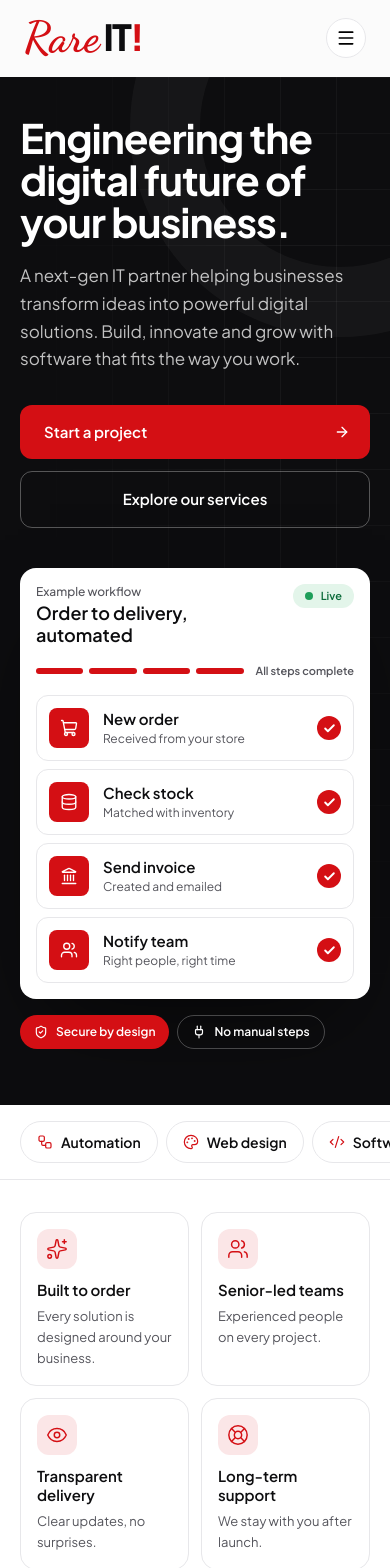
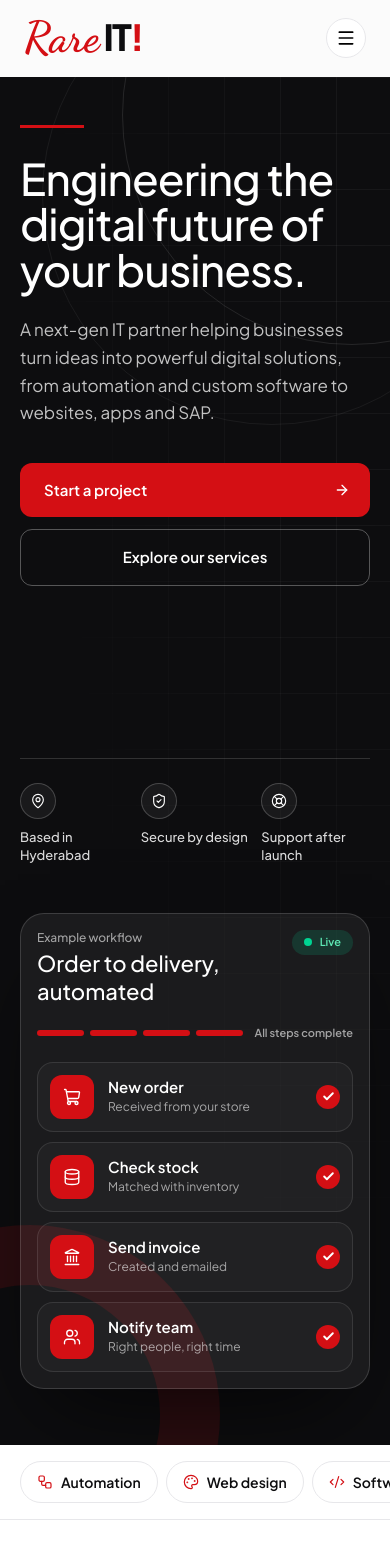
Before and after one commit to rarefictioncloud-dev/rareit, a React (Vite) app: page / in a window 390 px wide. Shown: the top 1568 px of the page. Built offline with nearby package versions, Linux system fonts and the light colour scheme.

Commit message:
changes made

```diff
--- a/src/pages/Home.jsx
+++ b/src/pages/Home.jsx
@@ -42,10 +42,14 @@ import {
    },
    fontFamily: {
      sans: ["Inter", "system-ui", "sans-serif"],
-     display: ['"Space Grotesk"', "Inter", "sans-serif"],
+     display: ['"Fraunces"', "Georgia", "serif"],   // refined serif for headings
    }
    Fonts (index.html <head>):
-   <link rel="stylesheet" href="https://fonts.googleapis.com/css2?family=Inter:wght@400;500;600;700&family=Space+Grotesk:wght@500;600;700&display=swap">
+   <link rel="preconnect" href="https://fonts.googleapis.com">
+   <link rel="preconnect" href="https://fonts.gstatic.com" crossorigin>
+   <link rel="stylesheet" href="https://fonts.googleapis.com/css2?family=Fraunces:opsz,wght@9..144,400..600&family=Inter:wght@400;500;600;700&display=swap">
+
+   (Prefer the previous sans look? Set display to Space Grotesk again.)
    ===================================================================== */
 
 /* ---------- DATA ---------- */
@@ -54,6 +58,12 @@ const pillars = [
   { icon: Users, title: "Senior-led teams", text: "Experienced people on every project." },
   { icon: Eye, title: "Transparent delivery", text: "Clear updates, no surprises." },
   { icon: LifeBuoy, title: "Long-term support", text: "We stay with you after launch." },
+];
+
+const heroTrust = [
+  { icon: MapPin, label: "Based in Hyderabad" },
+  { icon: ShieldCheck, label: "Secure by design" },
+  { icon: LifeBuoy, label: "Support after launch" },
 ];
 
 const services = [
@@ -181,8 +191,8 @@ const contact = [
 
 /* ---------- STYLE HELPERS ---------- */
 const wrap = "mx-auto w-[min(1280px,100%-40px)] sm:w-[min(1280px,100%-64px)]";
-const sectionY = "py-14 sm:py-20 lg:py-28";
-const h2Cls = "text-balance font-display font-bold leading-[1.08] tracking-tight text-[clamp(28px,4vw,52px)]";
+const sectionY = "py-16 sm:py-20 lg:py-28";
+const h2Cls = "text-balance font-display font-medium leading-[1.1] tracking-[-0.015em] text-[clamp(30px,4vw,52px)]";
 const focusRing = "focus-visible:outline focus-visible:outline-2 focus-visible:outline-offset-2 focus-visible:outline-brand";
 // Lets a horizontal scroller run edge-to-edge on phones, then snap back to the grid on desktop
 const bleed = "-mx-5 px-5 scroll-pl-5 sm:-mx-8 sm:px-8 sm:scroll-pl-8 lg:mx-0 lg:px-0";
@@ -199,10 +209,13 @@ const css = `
 .rit-marquee { animation: rit-marquee 34s linear infinite; }
 .rit-marquee-rev { animation-direction: reverse; animation-duration: 40s; }
 @keyframes rit-rise { from { opacity: 0; transform: translateY(18px); } to { opacity: 1; transform: none; } }
-.rit-rise { opacity: 0; animation: rit-rise .7s cubic-bezier(.2,.7,.2,1) forwards; }
+.rit-rise { opacity: 0; animation: rit-rise .8s cubic-bezier(.2,.7,.2,1) forwards; }
+@keyframes rit-draw { from { transform: scaleX(0); } to { transform: scaleX(1); } }
+.rit-draw { transform-origin: left; animation: rit-draw .9s cubic-bezier(.2,.7,.2,1) .1s both; }
 @media (prefers-reduced-motion: reduce) {
   .rit-marquee { animation: none; }
   .rit-rise { opacity: 1; animation: none; }
+  .rit-draw { animation: none; }
 }
 `;
 
@@ -308,26 +321,31 @@ export default function Home() {
 
       {/* ===== HERO ===== */}
       <section className="relative overflow-hidden bg-ink text-white">
-        <div className={`pointer-events-none absolute inset-0 ${gridTexture} [mask-image:radial-gradient(ellipse_at_80%_20%,black,transparent_70%)]`} />
-        <div className="pointer-events-none absolute -right-40 -top-40 size-[420px] rounded-full border-[70px] border-white/[0.04] sm:size-[560px] sm:border-[90px]" />
+        <div className={`pointer-events-none absolute inset-0 ${gridTexture} [mask-image:radial-gradient(ellipse_at_85%_15%,black,transparent_65%)]`} />
+        <div className="pointer-events-none absolute -right-48 -top-48 size-[460px] rounded-full border border-white/10 sm:size-[620px]" />
+        <div className="pointer-events-none absolute -right-28 -top-28 size-[460px] rounded-full border border-white/[0.06] sm:size-[620px]" />
+        <div className="pointer-events-none absolute -bottom-40 -left-40 size-[380px] rounded-full border-[60px] border-brand/15 sm:size-[520px]" />
 
-        <div className={`${wrap} relative grid items-center gap-10 pb-14 pt-10 sm:gap-14 sm:pb-20 sm:pt-20 lg:grid-cols-[1.1fr_1fr] lg:gap-16 lg:pb-28 lg:pt-28`}>
-          <div>
+        <div className={`${wrap} relative grid gap-12 pb-14 pt-8 sm:gap-14 sm:pb-20 sm:pt-16 lg:grid-cols-[1.1fr_1fr] lg:items-center lg:gap-16 lg:pb-28 lg:pt-24`}>
+          {/* first screen on phones: message + trust, pinned to the fold */}
+          <div className="flex min-h-[calc(100svh-5.5rem)] flex-col justify-between gap-12 lg:block lg:min-h-0">
+            <div className="pt-4 lg:pt-0">
+              <span aria-hidden="true" className="rit-draw mb-7 block h-[3px] w-16 bg-brand sm:mb-9" />
               <h1
-              className="rit-rise font-display text-[clamp(38px,10.4vw,64px)] font-bold leading-[1.03] tracking-tight lg:text-[clamp(44px,5.4vw,76px)]"
-              style={{ animationDelay: "40ms" }}
+                className="rit-rise font-display text-[clamp(40px,11.2vw,66px)] font-medium leading-[1.04] tracking-[-0.02em] lg:text-[clamp(46px,5.2vw,78px)]"
+                style={{ animationDelay: "60ms" }}
               >
                 Engineering the digital future of your business.
               </h1>
               <p
-              className="rit-rise mt-5 max-w-xl text-[17px] leading-relaxed text-white/75 sm:mt-8 sm:text-xl"
-              style={{ animationDelay: "160ms" }}
+                className="rit-rise mt-6 max-w-xl text-[17px] leading-relaxed text-white/75 sm:mt-8 sm:text-xl"
+                style={{ animationDelay: "200ms" }}
               >
-              A next-gen IT partner helping businesses transform ideas into powerful digital solutions. Build, innovate and grow with software that fits the way you work.
+                A next-gen IT partner helping businesses turn ideas into powerful digital solutions, from automation and custom software to websites, apps and SAP.
               </p>
               <div
-              className="rit-rise mt-8 flex flex-col gap-3 sm:mt-11 sm:flex-row sm:items-center sm:gap-4"
-              style={{ animationDelay: "280ms" }}
+                className="rit-rise mt-9 flex flex-col gap-3 sm:mt-11 sm:flex-row sm:items-center sm:gap-4"
+                style={{ animationDelay: "340ms" }}
               >
                 <PrimaryBtn to="/contact" block>
                   Start a project
@@ -341,60 +359,75 @@ export default function Home() {
               </div>
             </div>
 
-          {/* live workflow visual */}
-          <div className="rit-rise relative mx-auto w-full max-w-[560px] lg:mr-0" style={{ animationDelay: "420ms" }}>
-            <div className="rounded-2xl bg-white p-4 text-ink shadow-[0_40px_90px_-30px_rgba(0,0,0,0.6)] sm:p-8">
+            <ul
+              className="rit-rise grid grid-cols-3 gap-3 border-t border-white/15 pt-6 lg:mt-14 lg:max-w-xl"
+              style={{ animationDelay: "480ms" }}
+            >
+              {heroTrust.map(({ icon: Icon, label }) => (
+                <li key={label} className="flex flex-col gap-2.5 text-white/85 sm:flex-row sm:items-center sm:gap-3">
+                  <span className="grid size-9 shrink-0 place-items-center rounded-full border border-white/20 bg-white/5">
+                    <Icon size={16} strokeWidth={1.7} className="text-white" />
+                  </span>
+                  <span className="text-[13px] font-medium leading-snug sm:text-sm">{label}</span>
+                </li>
+              ))}
+            </ul>
+          </div>
+
+          {/* live workflow visual (dark glass) */}
+          <div className="rit-rise relative mx-auto w-full max-w-[560px] lg:mr-0" style={{ animationDelay: "560ms" }}>
+            <div className="rounded-3xl border border-white/15 bg-white/[0.06] p-4 shadow-[0_40px_90px_-30px_rgba(0,0,0,0.7)] backdrop-blur-sm sm:p-8 lg:rounded-2xl">
               <div className="flex items-start justify-between gap-3">
                 <div>
-                  <p className="text-xs font-medium text-muted">Example workflow</p>
-                  <h3 className="mt-0.5 font-display text-lg font-semibold leading-tight sm:text-xl">Order to delivery, automated</h3>
+                  <p className="text-xs font-medium text-white/60">Example workflow</p>
+                  <h3 className="mt-1 font-display text-[22px] font-medium leading-tight sm:text-2xl">Order to delivery, automated</h3>
                 </div>
-                <span className="inline-flex shrink-0 items-center gap-2 rounded-full bg-[#E3F5EA] px-3 py-1 text-[11px] font-semibold text-[#0B6B3A]">
+                <span className="inline-flex shrink-0 items-center gap-2 rounded-full bg-emerald-400/15 px-3 py-1 text-[11px] font-semibold text-emerald-300">
                   <span className="relative flex size-2">
-                    <span className="absolute inline-flex size-full animate-ping rounded-full bg-[#1E9E5A] motion-reduce:animate-none" />
-                    <span className="relative inline-flex size-2 rounded-full bg-[#1E9E5A]" />
+                    <span className="absolute inline-flex size-full animate-ping rounded-full bg-emerald-400 motion-reduce:animate-none" />
+                    <span className="relative inline-flex size-2 rounded-full bg-emerald-400" />
                   </span>
                   Live
                 </span>
               </div>
 
               {/* segmented progress */}
-              <div className="mt-4 flex items-center gap-3 sm:mt-5" aria-hidden="true">
+              <div className="mt-5 flex items-center gap-3" aria-hidden="true">
                 <div className="flex flex-1 gap-1.5">
                   {heroFlow.map((s, i) => (
                     <span
                       key={s.t}
-                      className={`h-1.5 flex-1 rounded-full transition-colors duration-500 motion-reduce:transition-none ${i < filled ? "bg-brand" : "bg-line"}`}
+                      className={`h-1.5 flex-1 rounded-full transition-colors duration-500 motion-reduce:transition-none ${i < filled ? "bg-brand" : "bg-white/15"}`}
                     />
                   ))}
                 </div>
-                <span className="shrink-0 text-[11px] font-semibold text-muted">{stepLabel}</span>
+                <span className="shrink-0 text-[11px] font-semibold text-white/60">{stepLabel}</span>
               </div>
 
-              <ol className="mt-4 space-y-2 sm:mt-5 sm:space-y-2.5">
+              <ol className="mt-5 space-y-2.5">
                 {heroFlow.map(({ icon: Icon, t, d }, i) => {
                   const done = i < active;
                   const running = i === active;
                   return (
                     <li
                       key={t}
-                      className={`flex items-center gap-3.5 rounded-xl border p-3 transition-colors duration-500 motion-reduce:transition-none sm:gap-4 sm:p-4 ${
-                        running ? "border-brand bg-brand/5" : "border-line bg-white"
+                      className={`flex items-center gap-3.5 rounded-2xl border p-3 transition-colors duration-500 motion-reduce:transition-none sm:gap-4 sm:p-4 ${
+                        running ? "border-brand/80 bg-white/10" : "border-white/10 bg-white/[0.03]"
                       }`}
                     >
                       <span
-                        className={`relative grid size-10 shrink-0 place-items-center rounded-lg transition-colors duration-500 sm:size-11 ${
-                          done || running ? "bg-brand text-white" : "bg-mist text-ink/70"
+                        className={`relative grid size-11 shrink-0 place-items-center rounded-xl transition-colors duration-500 ${
+                          done || running ? "bg-brand text-white" : "bg-white/10 text-white/75"
                         }`}
                       >
                         {running && (
-                          <span className="absolute inline-flex size-full animate-ping rounded-lg bg-brand/40 motion-reduce:animate-none" />
+                          <span className="absolute inline-flex size-full animate-ping rounded-xl bg-brand/40 motion-reduce:animate-none" />
                         )}
                         <Icon size={18} strokeWidth={1.8} className="relative" />
                       </span>
                       <div className="min-w-0">
                         <p className="text-[15px] font-semibold leading-tight">{t}</p>
-                        <p className="mt-0.5 truncate text-xs text-muted">{d}</p>
+                        <p className="mt-0.5 truncate text-xs text-white/60">{d}</p>
                       </div>
                       <span
                         className={`ml-auto grid size-6 shrink-0 place-items-center rounded-full bg-brand text-white transition-all duration-500 ${
@@ -407,16 +440,6 @@ export default function Home() {
                   );
                 })}
               </ol>
-            </div>
-
-            {/* phones: trust chips sit under the card */}
-            <div className="mt-4 flex flex-wrap gap-2 sm:hidden">
-              <span className="inline-flex items-center gap-2 rounded-full bg-brand px-3.5 py-2 text-xs font-semibold text-white">
-                <ShieldCheck size={14} /> Secure by design
-              </span>
-              <span className="inline-flex items-center gap-2 rounded-full border border-white/25 px-3.5 py-2 text-xs font-semibold text-white">
-                <Plug size={14} /> No manual steps
-              </span>
             </div>
 
             {/* tablet and up: floating chips */}
@@ -443,7 +466,7 @@ export default function Home() {
             <li key={short} className="shrink-0">
               <Link
                 to={to}
-                className={`inline-flex items-center gap-2 whitespace-nowrap rounded-full border border-line bg-mist px-4 py-2.5 text-sm font-semibold transition active:scale-[0.97] active:border-brand ${focusRing}`}
+                className={`inline-flex items-center gap-2 whitespace-nowrap rounded-full border border-line bg-white px-4 py-2.5 text-sm font-semibold transition active:scale-[0.97] active:border-brand ${focusRing}`}
               >
                 <Icon size={16} strokeWidth={1.8} className="text-brand" />
                 {short}
@@ -453,22 +476,20 @@ export default function Home() {
         </ul>
       </nav>
 
-      {/* ===== PILLARS ===== */}
-      <section className="bg-mist lg:border-b lg:border-line">
-        <ul className={`${wrap} grid grid-cols-2 gap-3 py-8 sm:gap-4 sm:py-10 lg:grid-cols-4 lg:gap-0 lg:py-0`}>
+      {/* ===== INTRO STATEMENT + PILLARS ===== */}
+      <section className={`${wrap} ${sectionY}`}>
+        <p className="max-w-4xl text-balance font-display text-[clamp(26px,3.6vw,46px)] font-medium leading-[1.22] tracking-[-0.01em]">
+          We design and build software around how your business actually works, then stay with you as it grows.
+        </p>
+        <ul className="mt-10 divide-y divide-line border-y border-line sm:mt-14 lg:grid lg:grid-cols-4 lg:divide-x lg:divide-y-0">
           {pillars.map(({ icon: Icon, title, text }, i) => (
-            <li
-              key={title}
-              className={`flex flex-col gap-3 rounded-2xl border border-line bg-white p-4 sm:p-5 lg:flex-row lg:gap-4 lg:rounded-none lg:border-0 lg:border-l lg:bg-transparent lg:px-8 lg:py-10 ${
-                i === 0 ? "lg:border-l-0 lg:pl-0" : ""
-              }`}
-            >
-              <span className="grid size-10 shrink-0 place-items-center rounded-xl bg-brand/10 lg:mt-0.5 lg:size-auto lg:bg-transparent">
-                <Icon size={22} strokeWidth={1.6} className="text-brand" />
+            <li key={title} className={`flex items-start gap-4 py-5 lg:flex-col lg:gap-5 lg:px-8 lg:py-9 ${i === 0 ? "lg:pl-0" : ""}`}>
+              <span className="grid size-11 shrink-0 place-items-center rounded-full bg-brand/10">
+                <Icon size={20} strokeWidth={1.6} className="text-brand" />
               </span>
               <div>
-                <h3 className="text-[15px] font-semibold leading-tight">{title}</h3>
-                <p className="mt-1.5 text-[13px] leading-relaxed text-muted sm:text-sm">{text}</p>
+                <h3 className="text-base font-semibold leading-tight">{title}</h3>
+                <p className="mt-1.5 text-sm leading-relaxed text-muted">{text}</p>
               </div>
             </li>
           ))}
@@ -476,7 +497,8 @@ export default function Home() {
       </section>
 
       {/* ===== SERVICES ===== */}
-      <section id="services" className={`${wrap} ${sectionY} scroll-mt-20`}>
+      <section id="services" className="scroll-mt-20 bg-mist">
+        <div className={`${wrap} ${sectionY}`}>
           <div className="mb-8 flex flex-col justify-between gap-5 sm:mb-14 md:flex-row md:items-end md:gap-6">
             <div className="max-w-2xl">
               <h2 className={h2Cls}>Built for your business, not retrofitted to it.</h2>
@@ -505,7 +527,7 @@ export default function Home() {
                   <li key={title} className="w-[84%] shrink-0 snap-start">
                     <Link
                       to={to}
-                    className={`relative flex min-h-[340px] flex-col justify-between gap-8 overflow-hidden rounded-3xl p-6 transition active:scale-[0.98] ${
+                      className={`relative flex min-h-[350px] flex-col justify-between gap-8 overflow-hidden rounded-3xl p-6 transition active:scale-[0.98] ${
                         dark ? "bg-ink text-white" : "border border-line bg-white text-ink shadow-[0_18px_40px_-28px_rgba(11,21,48,0.45)]"
                       } ${focusRing}`}
                     >
@@ -521,7 +543,7 @@ export default function Home() {
                         </span>
                       </div>
                       <div className="relative">
-                      <h3 className="font-display text-2xl font-semibold tracking-tight">{title}</h3>
+                        <h3 className="font-display text-[26px] font-medium tracking-tight">{title}</h3>
                         <p className={`mt-2.5 text-[14px] leading-relaxed ${dark ? "text-white/75" : "text-muted"}`}>{text}</p>
                         <ul className="mt-5 flex flex-wrap gap-2">
                           {points.map((p) => (
@@ -544,7 +566,7 @@ export default function Home() {
             <Dots count={services.length} index={svcIndex} />
             <Link
               to="/services"
-            className={`mt-6 flex items-center justify-center gap-2 rounded-xl border border-line py-4 text-[15px] font-semibold active:scale-[0.98] ${focusRing}`}
+              className={`mt-6 flex items-center justify-center gap-2 rounded-xl border border-ink/15 bg-white py-4 text-[15px] font-semibold active:scale-[0.98] ${focusRing}`}
             >
               View all services <ArrowRight size={15} className="text-brand" />
             </Link>
@@ -566,7 +588,7 @@ export default function Home() {
                 </span>
               </div>
               <div className="relative">
-              <h3 className="font-display text-4xl font-semibold tracking-tight">{featured.title}</h3>
+                <h3 className="font-display text-4xl font-medium tracking-tight">{featured.title}</h3>
                 <p className="mt-3 max-w-lg text-[15px] leading-relaxed text-white/70">{featured.text}</p>
                 <ul className="mt-6 flex flex-wrap gap-2">
                   {featured.points.map((p) => (
@@ -591,7 +613,7 @@ export default function Home() {
                   <ArrowUpRight size={18} className="text-ink/30 transition group-hover:text-brand" />
                 </div>
                 <div>
-                <h3 className="font-display text-xl font-semibold tracking-tight">{title}</h3>
+                  <h3 className="font-display text-2xl font-medium tracking-tight">{title}</h3>
                   <p className="mt-2 text-sm leading-relaxed text-muted">{text}</p>
                 </div>
                 <ul className="mt-auto flex flex-wrap gap-2">
@@ -604,6 +626,7 @@ export default function Home() {
               </Link>
             ))}
           </div>
+        </div>
       </section>
 
       {/* ===== SMARTER (navy band) ===== */}
@@ -611,7 +634,7 @@ export default function Home() {
         <div className={`pointer-events-none absolute inset-0 ${gridTexture} [mask-image:radial-gradient(ellipse_at_80%_0%,black,transparent_65%)]`} />
         <div className={`${wrap} relative`}>
           <div className="grid gap-4 lg:grid-cols-[1.2fr_1fr] lg:items-end lg:gap-12">
-            <h2 className="text-balance font-display text-[clamp(28px,4.4vw,58px)] font-bold leading-[1.06] tracking-tight">
+            <h2 className="text-balance font-display text-[clamp(30px,4.4vw,58px)] font-medium leading-[1.08] tracking-[-0.015em]">
               What makes Rare IT solutions smarter?
             </h2>
             <p className="max-w-md text-[15px] leading-relaxed text-white/70 sm:text-base">
@@ -652,7 +675,7 @@ export default function Home() {
                 <span className="grid size-12 place-items-center rounded-xl bg-brand">
                   <Icon size={22} strokeWidth={1.6} />
                 </span>
-                <h3 className="mt-6 font-display text-lg font-semibold leading-tight">{title}</h3>
+                <h3 className="mt-6 font-display text-xl font-medium leading-tight">{title}</h3>
                 <p className="mt-3 text-sm leading-relaxed text-white/70">{text}</p>
               </li>
             ))}
@@ -718,7 +741,7 @@ export default function Home() {
             <span className="pointer-events-none absolute -bottom-28 -right-20 size-72 rounded-full border-[56px] border-white/10 sm:size-96" />
             <CurrentIcon size={44} strokeWidth={1.2} className="relative" />
             <div className="relative">
-              <h3 className="font-display text-3xl font-semibold tracking-tight sm:text-4xl">{current.label}</h3>
+              <h3 className="font-display text-3xl font-medium tracking-tight sm:text-4xl">{current.label}</h3>
               <p className="mt-3 max-w-md text-[15px] leading-relaxed text-white/90 sm:text-base">{current.text}</p>
               <Link
                 to={current.to}
@@ -748,7 +771,7 @@ export default function Home() {
                 </span>
                 <div className="rounded-2xl border border-line bg-white p-5 sm:mt-6 sm:rounded-xl sm:p-6">
                   <span className="text-sm font-semibold text-brand">Step {i + 1}</span>
-                  <h3 className="mt-1 font-display text-2xl font-semibold tracking-tight">{title}</h3>
+                  <h3 className="mt-1 font-display text-2xl font-medium tracking-tight">{title}</h3>
                   <p className="mt-2 text-sm leading-relaxed text-muted">{text}</p>
                 </div>
               </li>
@@ -761,7 +784,7 @@ export default function Home() {
       <section className="overflow-hidden py-14 sm:py-20">
         <div className={`${wrap} grid items-center gap-8 lg:grid-cols-[0.9fr_1.4fr] lg:gap-12`}>
           <div>
-            <h2 className="text-balance font-display text-[clamp(26px,3.4vw,42px)] font-bold leading-[1.1] tracking-tight">
+            <h2 className="text-balance font-display text-[clamp(26px,3.4vw,42px)] font-medium leading-[1.12] tracking-[-0.01em]">
               Works with the tools you already use.
             </h2>
             <p className="mt-3 max-w-sm text-sm leading-relaxed text-muted sm:mt-4">
@@ -802,9 +825,10 @@ export default function Home() {
 
       {/* ===== ABOUT ===== */}
       <section className="relative overflow-hidden bg-ink text-white">
-        <div className="pointer-events-none absolute -right-32 -top-32 size-[420px] rounded-full border-[70px] border-white/[0.04]" />
+        <div className="pointer-events-none absolute -right-32 -top-32 size-[420px] rounded-full border border-white/10" />
+        <div className="pointer-events-none absolute -right-16 -top-16 size-[420px] rounded-full border border-white/[0.06]" />
         <div className={`${wrap} relative grid gap-8 ${sectionY} lg:grid-cols-2 lg:gap-20`}>
-          <h2 className="font-display text-[clamp(38px,5.2vw,72px)] font-bold leading-[1.02] tracking-tight">
+          <h2 className="font-display text-[clamp(40px,5.2vw,72px)] font-medium leading-[1.03] tracking-[-0.02em]">
             Technology with purpose.
           </h2>
           <div className="lg:pt-3">
@@ -859,7 +883,7 @@ export default function Home() {
           <div className="relative overflow-hidden bg-brand p-6 text-white sm:p-14">
             <span className="pointer-events-none absolute -bottom-32 -right-24 hidden size-80 rounded-full border-[56px] border-white/10 lg:block" />
             <div className="relative">
-              <h3 className="text-balance font-display text-[clamp(28px,3.6vw,46px)] font-bold leading-[1.08] tracking-tight">
+              <h3 className="text-balance font-display text-[clamp(28px,3.6vw,46px)] font-medium leading-[1.1] tracking-[-0.015em]">
                 Let’s build something great together.
               </h3>
               <p className="mt-4 max-w-sm text-sm leading-relaxed text-white/90 sm:mt-5">
@@ -903,7 +927,7 @@ export default function Home() {
                   <span className="mx-auto grid size-14 place-items-center rounded-full bg-brand text-white">
                     <Check size={26} strokeWidth={3} />
                   </span>
-                  <h4 className="mt-5 font-display text-2xl font-semibold tracking-tight">Thank you!</h4>
+                  <h4 className="mt-5 font-display text-2xl font-medium tracking-tight">Thank you!</h4>
                   <p className="mt-2 text-sm text-muted">We’ve received your details and will be in touch soon.</p>
                 </div>
               </div>
```
Lines whose indentation alone changed are shown as unchanged.
